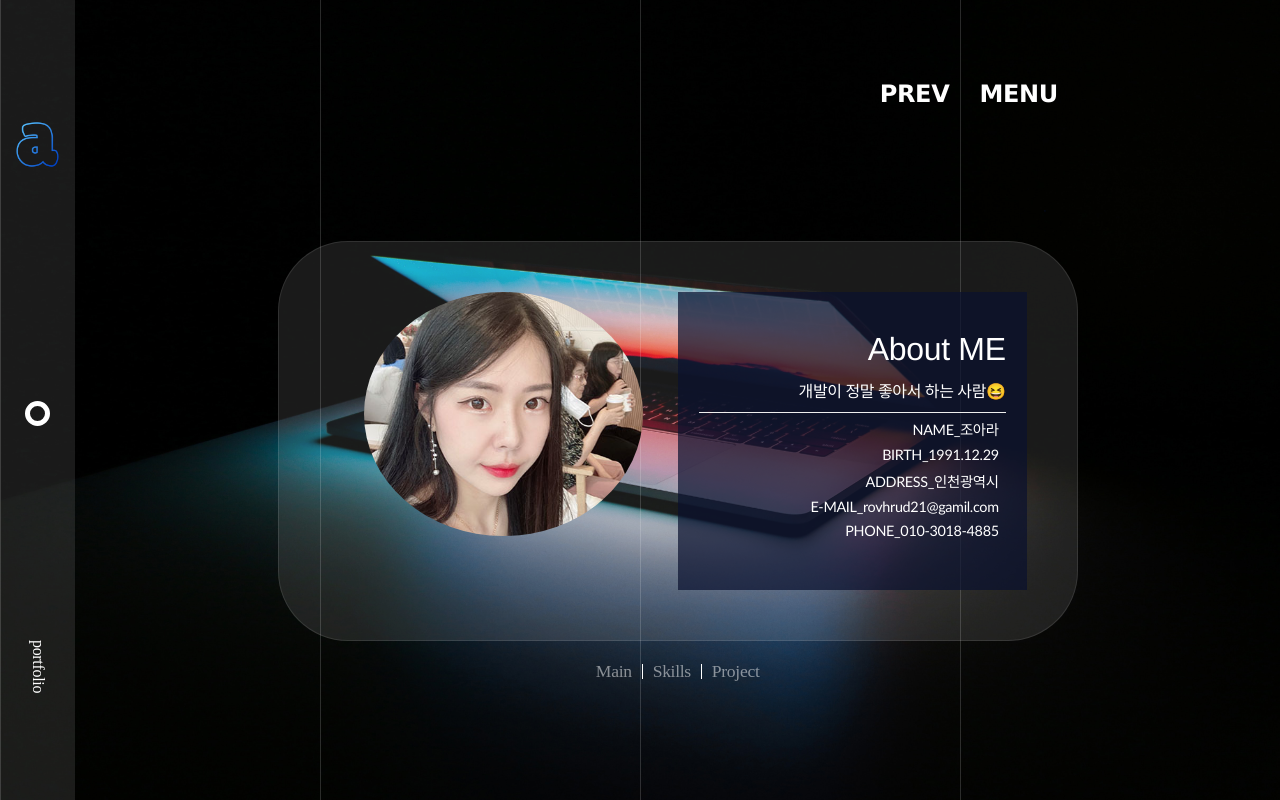
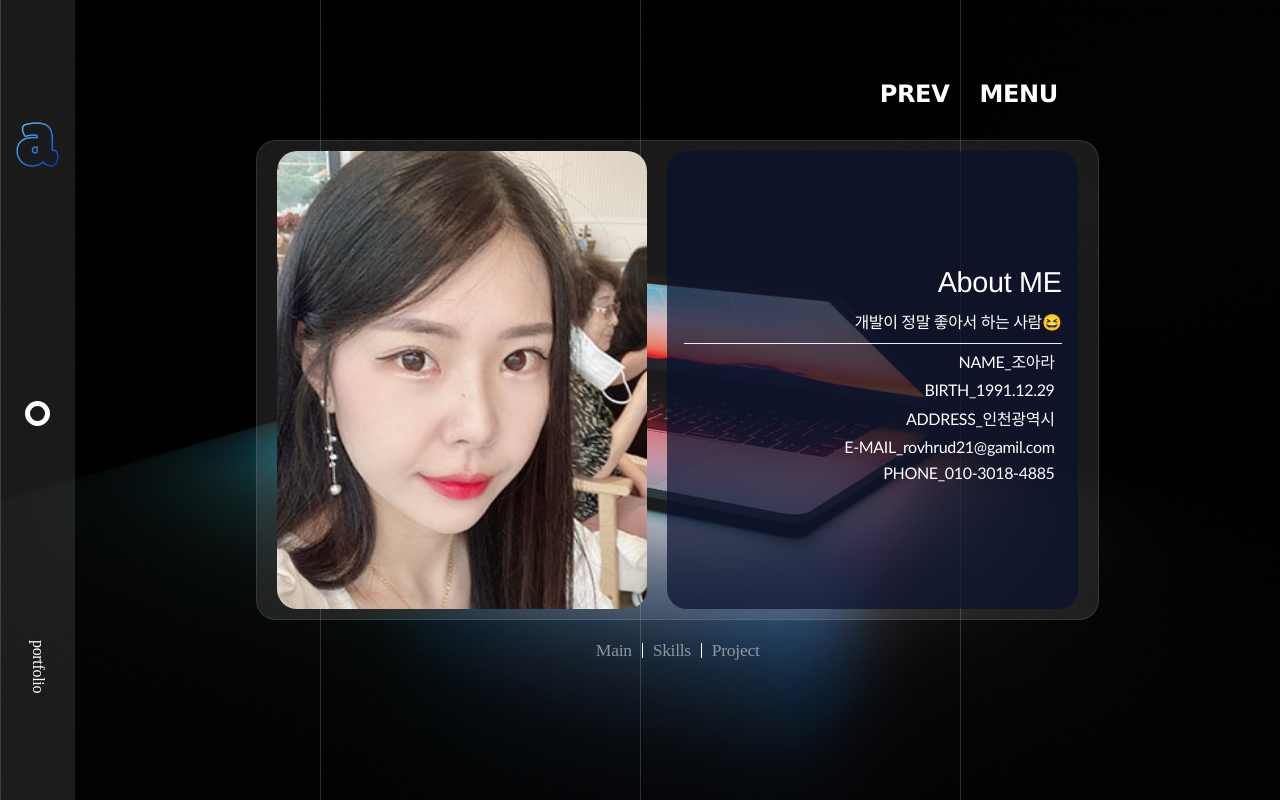
Before and after one commit to a-raa/about, a Next.js app: page /about in a window 1280 px wide. Built offline with nearby package versions, Linux system fonts and the light colour scheme.

Commit message:
firsttt commit

```diff
--- a/app/about/page.js
+++ b/app/about/page.js
@@ -10,19 +10,23 @@ import { useEffect } from 'react';
 export default function About() {
     const isDesktopOrMobile = useMediaQuery({ query: '(max-width:1300px)' });
     const isDesktopOrMobile2 = useMediaQuery({ query: '(max-width:1000px)' });
+    const isDesktopOrMobile3 = useMediaQuery({ query: '(max-width:800px)' });
 
     return (
         <>
             {isDesktopOrMobile !== true ?
                 //1300 이상
-                <First />
+                <Content c='about aboutC' />
                 :
                 isDesktopOrMobile2 !== true ?
                 //1000 이상
-                <Middle />
+                <Content c='about mAboutC' />
                 :
                 //1000 이하
-                <Mobile />
+                isDesktopOrMobile3 !== true ?
+                <Content c='about mAboutC mmAboutC' />
+                :
+                <Content c='about mAboutC mmAboutC mmmAboutC'/>
             }
 
 
@@ -36,9 +40,9 @@ export default function About() {
 }
 
 
-function First() {
+function Content({c}) {
     return (
-        <div className="about aboutC">
+        <div className={c}>
             <section className='imgC'>
                 <img src={process.env.PUBLIC_URL + './../img/me1.jpg'} alt="#" />
             </section>
@@ -58,49 +62,3 @@ function First() {
         </div>
     )
 }
-
-function Middle() {
-    return (
-        <div className="about mAboutC">
-            <section className='imgC'>
-                <img src={process.env.PUBLIC_URL + './../img/me1.jpg'} alt="#" />
-            </section>
-            <section className="textC">
-                <h4>About ME</h4>
-                <p>개발이 정말 좋아서 하는 사람😆</p>
-                <div className='aboutMe'>
-                    <div className='intro'>
-                        <p><span>NAME_</span>조아라<span /></p>
-                        <p><span>BIRTH_</span>1991.12.29<span /></p>
-                        <p><span>ADDRESS_</span>인천광역시<span /></p>
-                        <p><span>E-MAIL_</span>rovhrud21@gamil.com<span /></p>
-                        <p><span>PHONE_</span>010-3018-4885<span /></p>
-                    </div>
-                </div>
-            </section>
-        </div>
-    )
-}
-
-function Mobile() {
-    return (
-        <div className="about mAboutC mmAboutC">
-            <section className='imgC'>
-                <img src={process.env.PUBLIC_URL + './../img/me1.jpg'} alt="#" />
-            </section>
-            <section className="textC">
-                <h4>About ME</h4>
-                <p>개발이 정말 좋아서 하는 사람😆</p>
-                <div className='aboutMe'>
-                    <div className='intro'>
-                        <p><span>NAME_</span>조아라<span /></p>
-                        <p><span>BIRTH_</span>1991.12.29<span /></p>
-                        <p><span>ADDRESS_</span>인천광역시<span /></p>
-                        <p><span>E-MAIL_</span>rovhrud21@gamil.com<span /></p>
-                        <p><span>PHONE_</span>010-3018-4885<span /></p>
-                    </div>
-                </div>
-            </section>
-        </div>
-    )
-}
--- a/app/globals.css
+++ b/app/globals.css
@@ -209,6 +209,10 @@ main {
 	width: 100%;
 	height: 100%;
 	left: 50px;
+	display: flex;
+    flex-direction: column;
+    align-items: center;
+    justify-content: center;
 }
 
 /* 이전, 다음 navigate */
--- a/styles/about.css
+++ b/styles/about.css
@@ -1,37 +1,39 @@
 .about {
     display:flex;
     align-items: center;
-    width: 1000px; height: 450px;
+    justify-content: space-around;
+    width: 70%; height: 60%;
     background-color: rgb(255, 255, 255, 0.1);
-    margin:0 auto; margin-top:15%;
+    margin:0 auto;
     overflow: hidden;
-    border-radius: 70px;
+    border-radius: 20px;
     border:1px solid rgb(255, 255, 255, 0.1);
-    padding:50px;
+    padding:10px;
 }
 .imgC {
     overflow: hidden;
-    width:50%; height:100%;
+    width:45%; height:100%;
     text-align: center;
 }
 
 
 .imgC img {
-    width:80%;
+    width:100%; height:100%;
     object-fit: cover;
-    border-radius: 50%;
+    border-radius: 20px;
 }
 
 
 
 .textC {
     width:50%; height:100%;
-    padding:3%;
+    padding:2%;
     background-color: rgba(9, 17, 46, 0.7);
     text-align: right;
     display: flex;
     flex-direction: column;
     justify-content:center;
+    border-radius: 20px;
 }
 
 .textC h4 {
@@ -65,15 +67,8 @@
 
 /* 반응형 1300 */
 
-.mAboutC {
-    width: 800px; height: 400px;
-    margin-top:20%;
-    border-radius: 70px;
-}
-
-
 .mAboutC .textC h4 {
-    font-size:2.0rem;
+    font-size:1.8rem;
     margin-bottom:10px;
     font-family:'Franklin Gothic Medium', 'Arial Narrow', Arial, sans-serif;
 }
@@ -83,30 +78,31 @@
 }
 
 
-.intro p {
-    font-size:0.9rem;
-}
-
-
 /* 반응형 모바일 1000 */
 
 
-.mmAboutC {
-    width: 80%; height:470px;
-    padding:1%;
-    border-radius: 0;
-    margin-top:30%;
+
+.mmAboutC .textC {
+    padding:10px;
 }
 
-.mmAboutC .imgC {
-    display:none;
-}
-
-.mmAboutC .textC {
-    padding:20px;
-    width:100%;
+.mmAboutC .textC h4 {
+    font-size:1.5rem;
 }
 
 .mmAboutC .textC > p {
     font-size:0.9rem;
 }
+
+/* 반응형 800 */
+.mmmAboutC {
+    width:80%;
+}
+
+.mmmAboutC .imgC {
+    display:none;
+}
+
+.mmmAboutC .textC {
+    width:100%;
+}
```
Also changed, not shown: app/menu/page.js (+21 -11 lines), app/page.js (+6 -6 lines), app/skills/page.js (+5 -44 lines), styles/menu.css (+7 -7 lines), styles/skills.css (+11 -9 lines).
